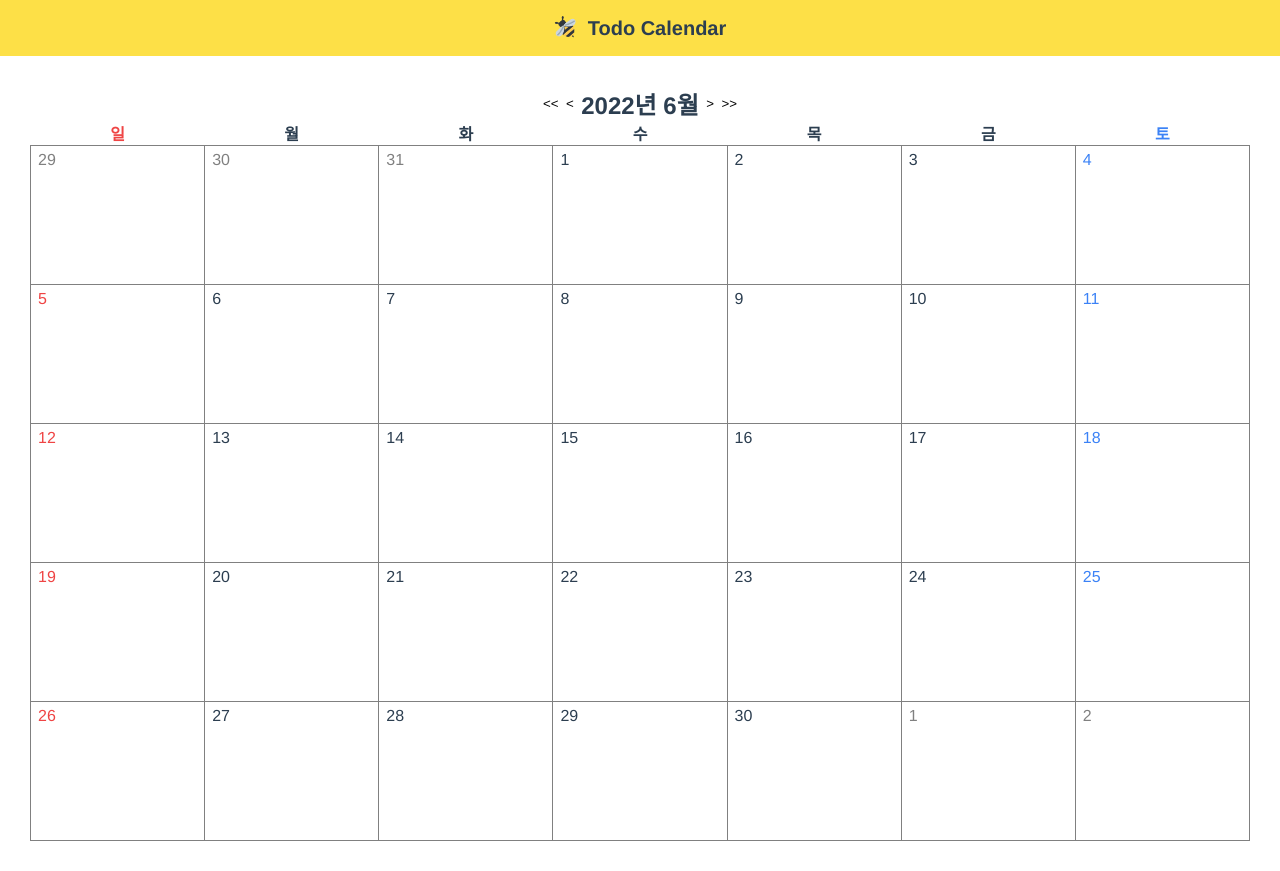
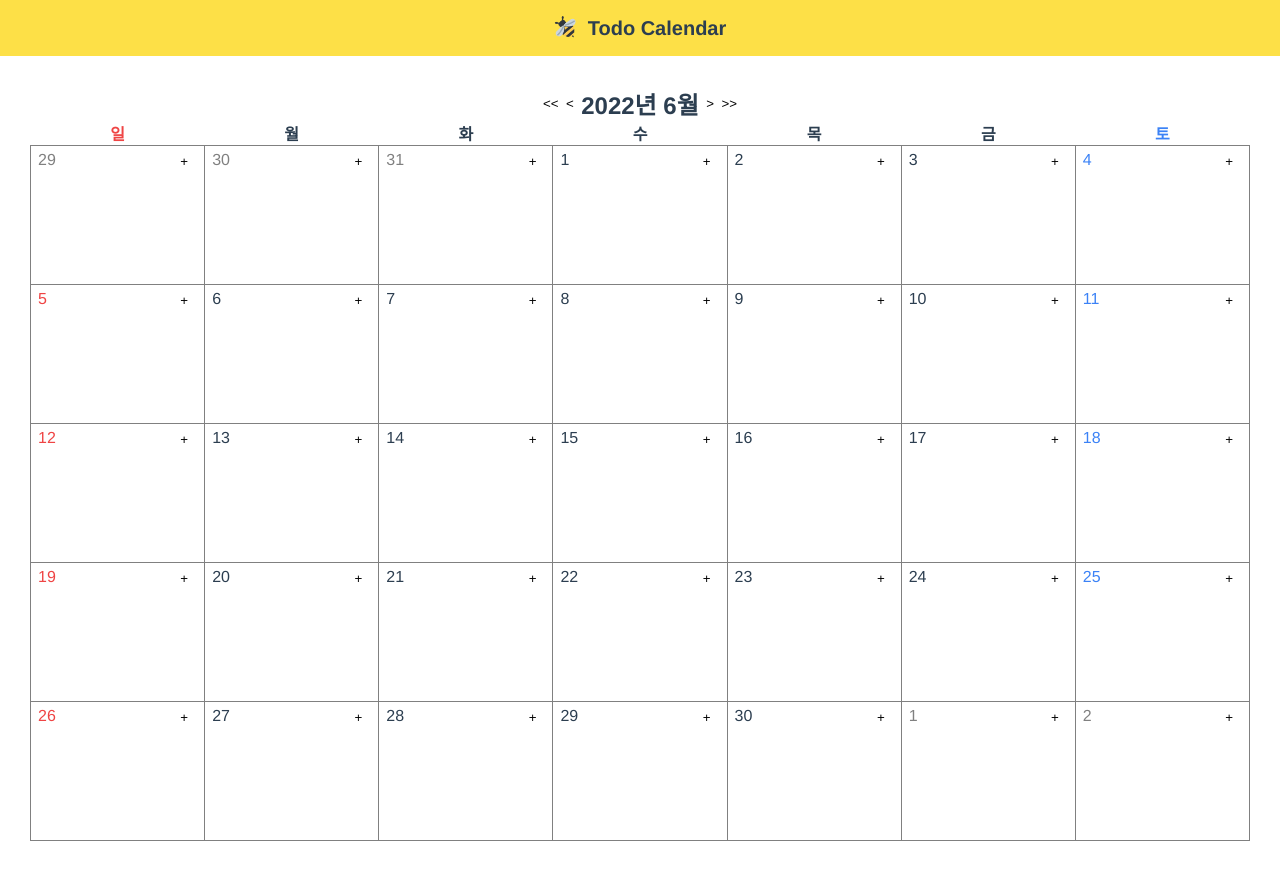
Before and after one commit to jiwlee97/todo, a Vue app: page / in a window 1280 px wide. Built offline with nearby package versions, Linux system fonts and the light colour scheme.

Commit message:
showTodoList를 호출할 button 추가

```diff
--- a/src/components/TodoCalendar.vue
+++ b/src/components/TodoCalendar.vue
@@ -33,6 +33,7 @@
               ]"
               >{{ value }}</span
             >
+            <button class="add-button" @click="showTodoList(value)">+</button>
           </td>
         </tr>
       </tbody>
@@ -131,6 +132,9 @@ export default defineComponent({
         this.dateInfos.push(weekDate);
       }
     },
+    showTodoList(date) {
+      console.log("showTodoList at ", this.year, this.month + 1, date);
+    },
   },
 });
 </script>
@@ -171,5 +175,11 @@ td {
   vertical-align: top;
   text-align: left;
   padding: 5px 7px;
+  position: relative;
+}
+.add-button {
+  position: absolute;
+  top: 8px;
+  right: 16px;
 }
 </style>
```
